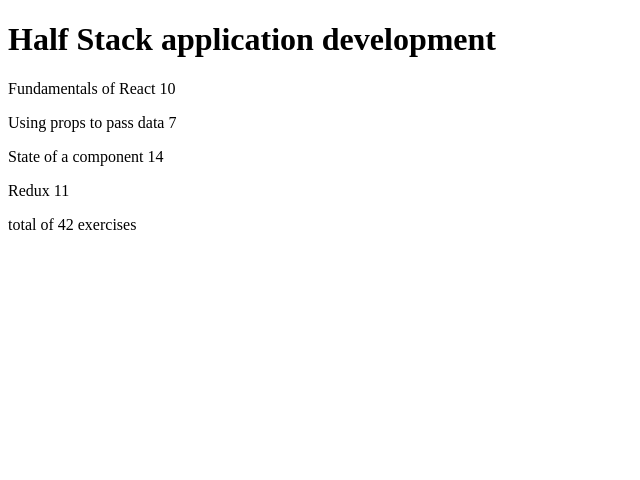
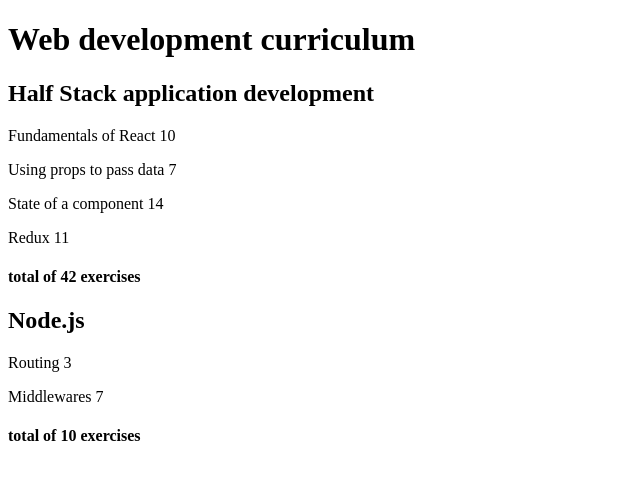
Before and after one commit to saljoo/Kurssitiedot, a React (Create React App) app: page / in a window 1280 px wide. Shown: the top 480 px of the page, without its empty margins (0-640 px from the left). Built offline with nearby package versions, Linux system fonts and the light colour scheme.

Commit message:
step9 ready

```diff
--- a/src/App.js
+++ b/src/App.js
@@ -2,25 +2,25 @@
 const Course = ({ course }) => {
   return (
     <div>
-      <Header course={course} />
-      <Content course={course} />
+      <Header name={course.name} />
+      <Content parts={course.parts} />
       <Total parts={course.parts} />
     </div>
   )
 }
 
 // Component to display the header of the course
-const Header = ({ course }) => {
+const Header = ({ name }) => {
   return (
-    <h1>{course.name}</h1>
+    <h2>{name}</h2>
   )
 }
 
 // Component to display the content of the course
-const Content = ({ course }) => {
+const Content = ({ parts }) => {
   return (
     <div>
-      {course.parts.map(part =>
+      {parts.map(part =>
         <Part key={part.id} part={part} />
       )}
     </div>
@@ -40,15 +40,16 @@
 const Total = ({ parts }) => {
   const total = parts.reduce( (cB, cV) => cB + cV.exercises, 0);
   return (
-    <p>
+    <h4>
       total of {total} exercises
-    </p>
+    </h4>
   )
 }
 
 // Main component
 const App = () => {
-  const course = {
+  const courses = [
+    {
       name: 'Half Stack application development',
       id: 1,
       parts: [
@@ -73,11 +74,33 @@
           id: 4
         }
       ]
+    },
+    {
+      name: 'Node.js',
+      id: 2,
+      parts: [
+        {
+          name: 'Routing',
+          exercises: 3,
+          id: 1
+        },
+        {
+          name: 'Middlewares',
+          exercises: 7,
+          id: 2
         }
+      ]
+    }
+  ]
 
   return (
     <div>
-      <Course course={course} />
+      <h1>Web development curriculum</h1>
+      <div>
+        {courses.map(course =>
+          <Course key={course.id} course={course} />
+        )}
+      </div>
     </div>
   )
 }
```
Lines whose indentation alone changed are shown as unchanged.
